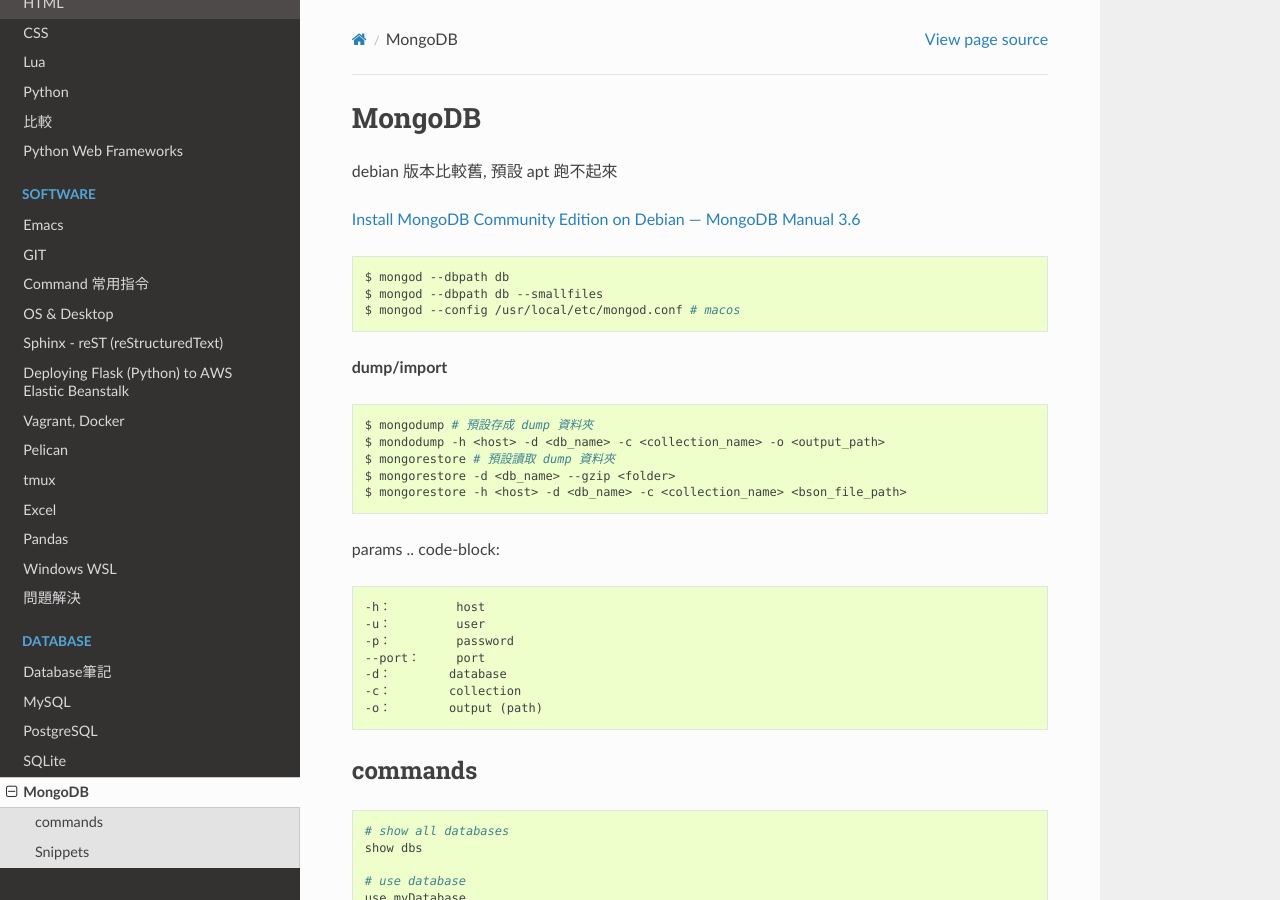
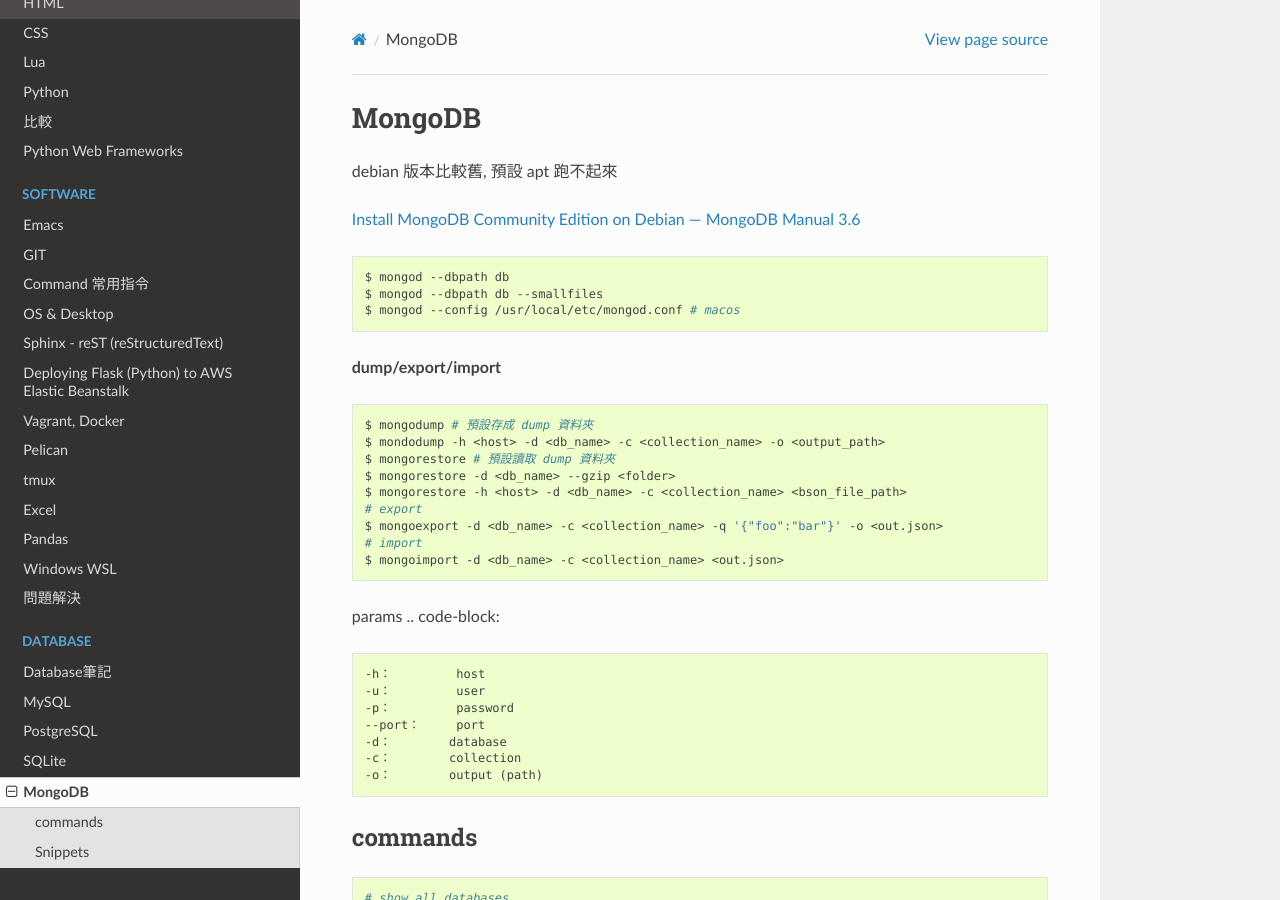
Before and after one commit to moogoo78/comp.suhen.org, a Sphinx documentation site: the page built from docs/source/database/mongodb.rst, in a window 1280 px wide and 900 px high. Built offline with Sphinx 7.4.7 and the Read the Docs theme 2.0.0, drawn with Linux system fonts in a browser that asks for light colours.

Commit message:
edited source

```diff
--- a/docs/source/database/mongodb.rst
+++ b/docs/source/database/mongodb.rst
@@ -11,7 +11,7 @@
   $ mongod --dbpath db --smallfiles
   $ mongod --config /usr/local/etc/mongod.conf # macos
 
-**dump/import**
+**dump/export/import**
 
 .. code-block:: bash
 
@@ -20,7 +20,10 @@
   $ mongorestore # 預設讀取 dump 資料夾
   $ mongorestore -d <db_name> --gzip <folder>
   $ mongorestore -h <host> -d <db_name> -c <collection_name> <bson_file_path>
-
+  # export
+  $ mongoexport -d <db_name> -c <collection_name> -q '{"foo":"bar"}' -o <out.json>
+  # import
+  $ mongoimport -d <db_name> -c <collection_name> <out.json>
 
 params
 .. code-block::
```
Also changed, not shown: 2 other files.
